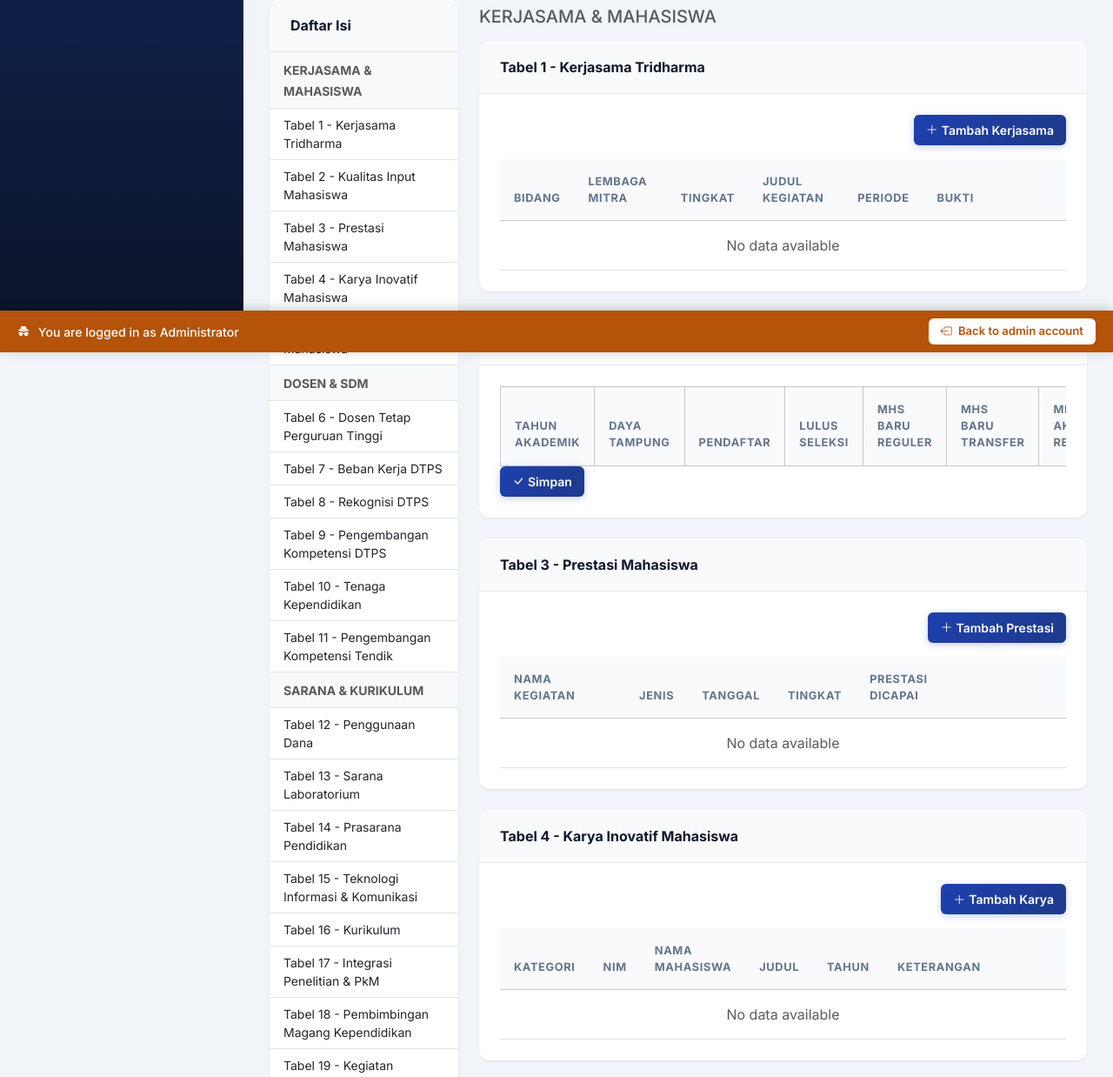
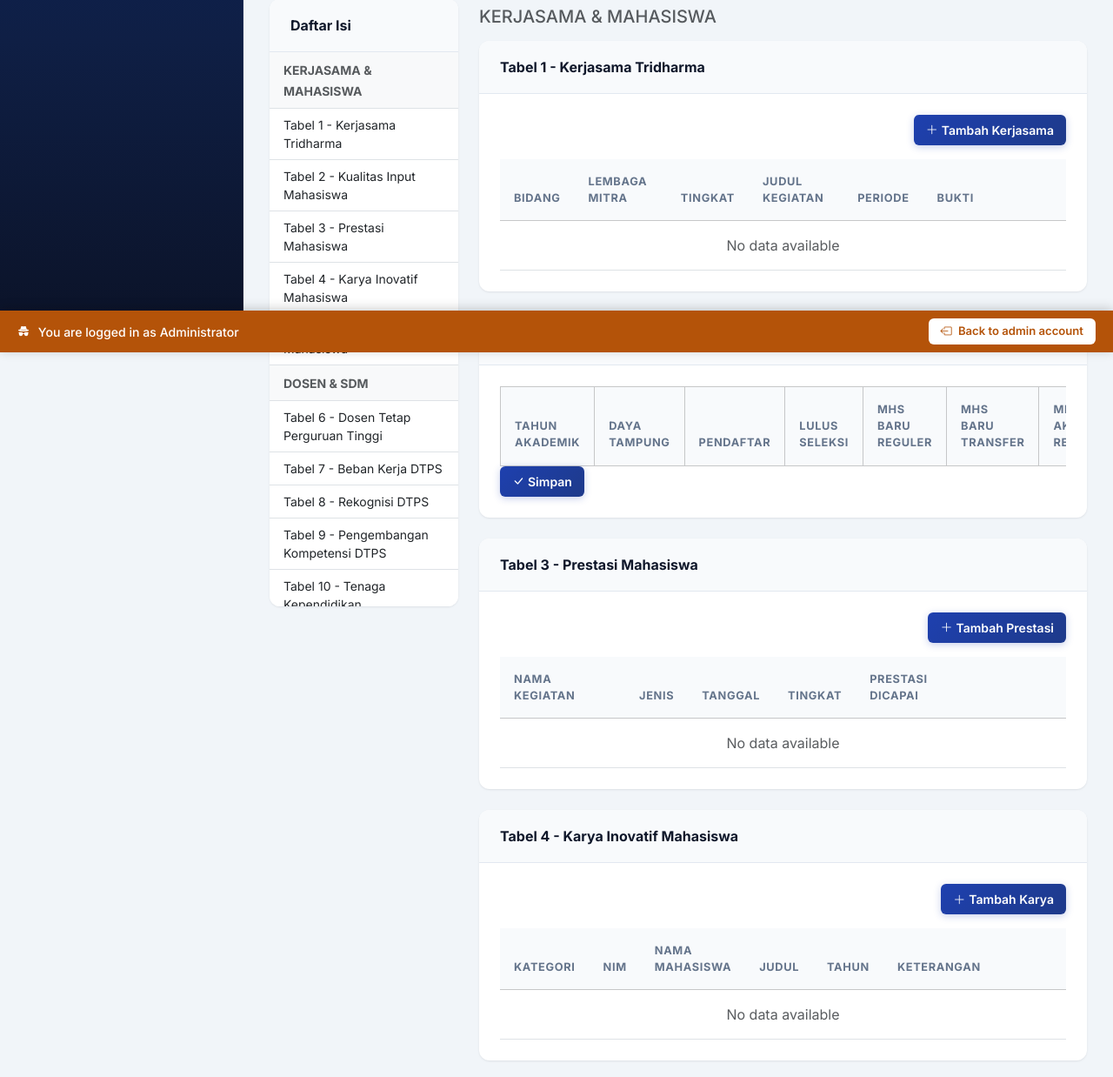
Before and after one commit to Gudangsoft/LPM, a Laravel app: template resources/views/admin/dkps/show.blade.php in a window 1280 px wide. Shown: the part 395-1633 px from the top of the page at 87% size. Run offline with Laravel 12, Linux system fonts and the light colour scheme; the template is opened without the code that fills it, so the values that code supplies are empty; the visitor is signed in with stand-in values (Sample User, id 1); data comes from the database, SQL or seed files in the repository.

Commit message:
feat: Improve DKPS table of contents styling and scrolling behavior

```diff
--- a/resources/views/admin/dkps/show.blade.php
+++ b/resources/views/admin/dkps/show.blade.php
@@ -98,11 +98,25 @@
         </div>
     </div>
 
+    <style>
+        .dkps-toc { display: flex; flex-direction: column; }
+        .dkps-toc-body { overflow-y: auto; overscroll-behavior: contain; }
+        @media (min-width: 992px) {
+            .dkps-toc { position: sticky; top: calc(var(--header-height, 70px) + 1rem); max-height: calc(100vh - var(--header-height, 70px) - 2rem); }
+        }
+        @media (max-width: 991.98px) {
+            .dkps-toc-body { max-height: 50vh; }
+        }
+        /* Judul tabel tujuan tidak tertutup header saat diklik dari daftar isi. */
+        .dkps-content [id] { scroll-margin-top: calc(var(--header-height, 70px) + 1rem); }
+    </style>
+
     <div class="row">
         <div class="col-lg-3 mb-4">
-            <div class="card" style="top: 1rem; position: sticky;">
+            {{-- Menempel di bawah header; tinggi dibatasi layar agar daftar isi bisa digulir sendiri. --}}
+            <div class="card dkps-toc">
                 <div class="card-header">Daftar Isi</div>
-                <div class="card-body p-0">
+                <div class="card-body p-0 dkps-toc-body">
                     <div class="list-group list-group-flush">
                         @foreach($toc as $kategori => $items)
                         <div class="list-group-item bg-light">
@@ -117,7 +131,7 @@
             </div>
         </div>
 
-        <div class="col-lg-9">
+        <div class="col-lg-9 dkps-content">
             @foreach($toc as $kategori => $items)
             <h5 class="text-uppercase text-muted mt-2 mb-3">{{ $kategori }}</h5>
             @foreach($items as $item)
```
